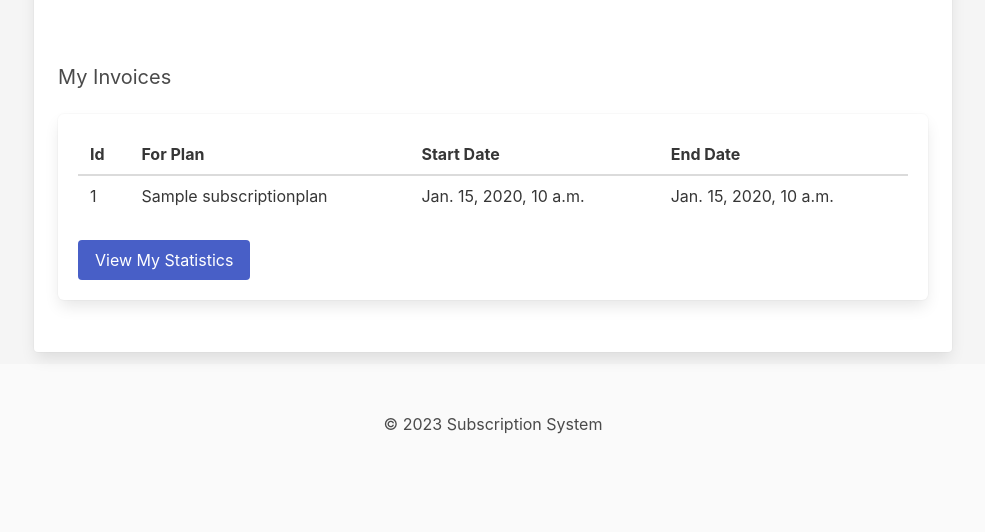
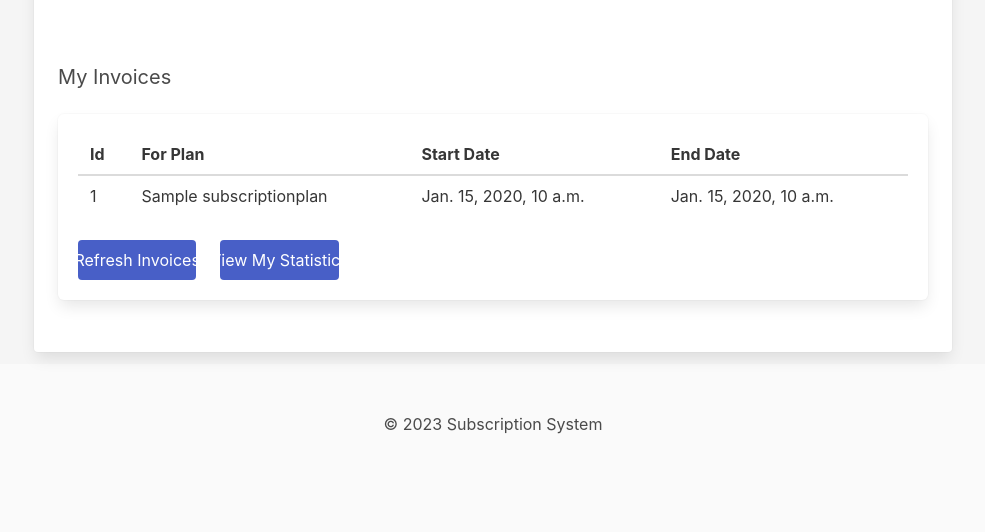
Before and after one commit to a-afra/subscription_system, a Django app: page /my_account/ in a window 1280 px wide. Shown: the part 673-1205 px from the top of the page, without its empty margins (147-1132 px from the left). Run offline with Django 4.2, Linux system fonts and the light colour scheme; a user stored in the database is signed in; tables that the repository leaves empty hold one stand-in row (values such as "Sample post").

Commit message:
Add functionality to refresh the invoices.

```diff
--- a/src/subscriptionproject/demoapp/models.py
+++ b/src/subscriptionproject/demoapp/models.py
@@ -37,10 +37,10 @@ class Invoice(models.Model):
     def __str__(self):
         return f'invoice {self.id} for {self.subscription.customer.username}'
 
-    def save(self, *args, **kwargs):
+    """def save(self, *args, **kwargs):
         # update start and end date before saving
         self.start_date = timezone.now()
         self.end_date = self.start_date + timezone.timedelta(minutes=10)
         # calculate amount based on subscription price
         self.amount = self.subscription.plan.price
-        super().save(*args, **kwargs)
+        super().save(*args, **kwargs)"""
--- a/src/subscriptionproject/demoapp/templates/my_account.html
+++ b/src/subscriptionproject/demoapp/templates/my_account.html
@@ -71,9 +71,9 @@
                   <form method="post" action="{% url 'change_subscription_status' pk=subscription.pk %}">
                     {% csrf_token %}
                     {% if subscription.is_active %}
-                      <input type="submit" class="button is-danger" value="Deactivate">
+                      <input type="submit" class="button is-full-width is-danger" value="Deactivate">
                     {% else %}
-                      <input type="submit" class="button is-primary" value="Activate">
+                      <input type="submit" class="button is-full-width is-primary" value="Activate">
                     {% endif %}
                   </form>
                 </td>
@@ -118,7 +118,17 @@
               {% endfor %}
               </tbody>
             </table>
-            <a href="{% url 'my_statistics' %}" class="button is-link">View My Statistics</a>
+            <div class="columns">
+              <div class="column is-2">
+                <form method="post" action="{% url 'refresh_invoices' pk=user.pk %}">
+                  {% csrf_token %}
+                  <button class="button is-fullwidth is-link" type="submit">Refresh Invoices</button>
+                </form>
+              </div>
+              <div class="column is-2">
+                <a href="{% url 'my_statistics' %}" class="button is-fullwidth is-link">View My Statistics</a>
+              </div>
+            </div>
             {% else %}
             <p>No invoices found.</p>
             {% endif %}
--- a/src/subscriptionproject/demoapp/urls.py
+++ b/src/subscriptionproject/demoapp/urls.py
@@ -14,4 +14,5 @@ urlpatterns = [
     path('my-statistics/', views.my_statistics, name='my_statistics'),
     path('plans/', views.plans, name='plans'),
     path('change_subscription_status/<int:pk>/', views.change_subscription_status, name='change_subscription_status'),
+    path('refresh_invoices/<int:pk>/', views.refresh_invoices, name='refresh_invoices'),
 ]
--- a/src/subscriptionproject/demoapp/views.py
+++ b/src/subscriptionproject/demoapp/views.py
@@ -1,11 +1,12 @@
-from django.shortcuts import render, redirect
+from django.shortcuts import render, redirect, get_object_or_404
 from django.contrib.auth import login, logout, authenticate
 from django.contrib.auth.forms import AuthenticationForm, UserCreationForm
 from django.contrib.auth.decorators import login_required
 from django.contrib import messages
-from .models import SubscriptionPlan, Subscription, Invoice
+from .models import SubscriptionPlan, Subscription, Invoice, Customer
 from .forms import SignupForm, LoginForm
 from django.db.models import Sum
+from django.utils import timezone
 
 # Create your views here.
 def home(request):
@@ -82,9 +83,13 @@ def subscribe(request, pk=None):
             plan = plan,
             is_active = True,
         )
-        invoice = Invoice()
-        invoice.subscription = subscription
-        invoice.save()
+        current_time = timezone.now()
+        invoice = Invoice.objects.create(
+            start_date = current_time,
+            end_date = current_time + timezone.timedelta(minutes=10),
+            subscription = subscription,
+            amount = subscription.plan.price
+        )
         return redirect('my_account')
 
 
@@ -128,3 +133,28 @@ def change_subscription_status(request, pk=None):
         subscription.save()
         messages.success(request, 'Subscription status updated successfully!')
         return redirect('my_account')
+
+
+@login_required
+def refresh_invoices(request, pk=None):
+    user = request.user
+    subscriptions = Subscription.objects.filter(customer=user)
+    period = 600
+    for subscription in subscriptions:
+        if subscription.is_active:
+            latest_invoice = Invoice.objects.filter(subscription=subscription).order_by('-end_date').first()
+            if latest_invoice:
+                current_time = timezone.now()
+                while latest_invoice and latest_invoice.end_date < current_time:
+                    start_date = latest_invoice.end_date
+                    end_date = start_date + timezone.timedelta(seconds=period)
+                    # create new invoice
+                    new_invoice = Invoice.objects.create(
+                        start_date=start_date,
+                        end_date=end_date,
+                        subscription=subscription,
+                        amount=subscription.plan.price
+                    )
+                    latest_invoice = new_invoice
+                return redirect('my_account')
+            return redirect('my_account')
```
